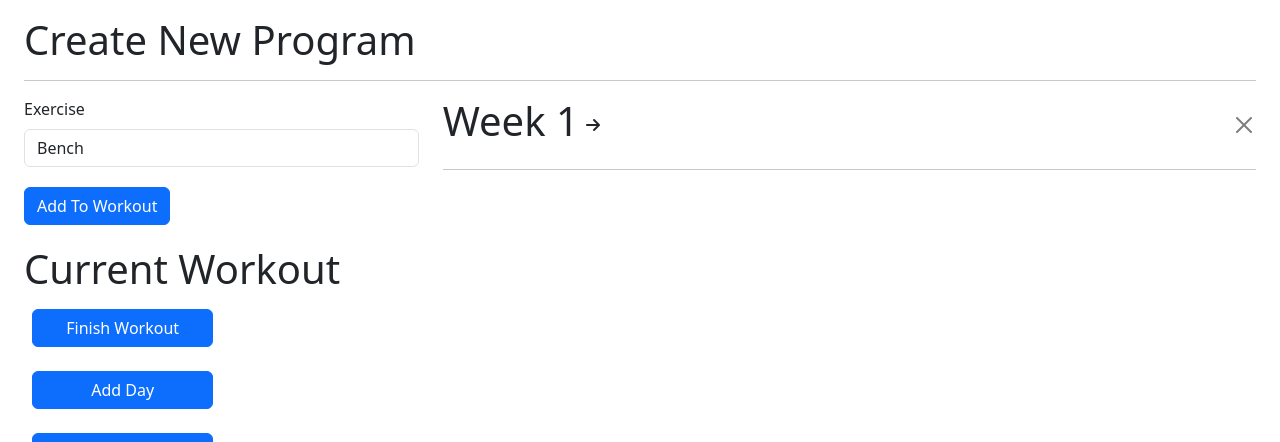
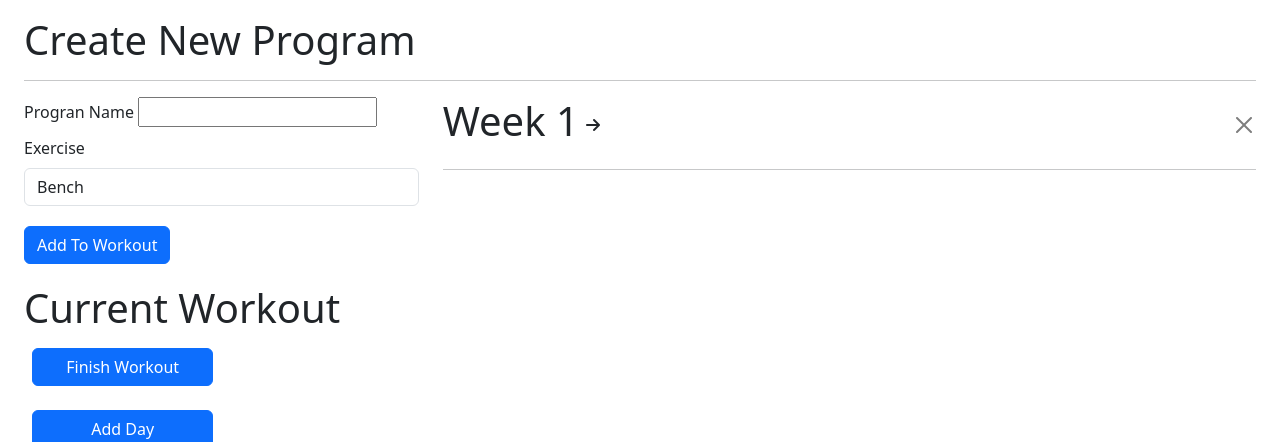
Before and after one commit to justinsorrells/boba-app, a Django app: page /create_program/ in a window 1280 px wide. Shown: the part 56-498 px from the top of the page. Run offline with Django 4.2, Linux system fonts and the light colour scheme; a user stored in the database is signed in; data comes from the database, SQL or seed files in the repository; lists and menus that the app fills with data are empty; some libraries are stand-ins or nearby versions.

Commit message:
allowing name changes to programs

```diff
--- a/WorkoutApp/forms.py
+++ b/WorkoutApp/forms.py
@@ -1,8 +1,8 @@
 from django import forms
 
 class LoginForm(forms.Form):
-    username = forms.CharField(label="Username", max_length=50)
-    password = forms.CharField(label="Password", max_length=50, widget=forms.PasswordInput())
+    username = forms.CharField(label="Username", max_length=50, widget=forms.TextInput(attrs={'class': 'form-control'}))
+    password = forms.CharField(label="Password", max_length=50, widget=forms.TextInput(attrs={'class': 'form-control', 'type': 'password'}))
 
 class ExerciseForm(forms.Form):
     exercise_name = forms.CharField(label="Exercise Name", max_length=75, widget=forms.TextInput(attrs={'class': 'form-control'}))
--- a/WorkoutApp/static/WorkoutApp/Workout.js
+++ b/WorkoutApp/static/WorkoutApp/Workout.js
@@ -108,6 +108,9 @@ function setAssignProgramEvent()
     const assignProgramButton = document.querySelector("#assignProgram");
     if (assignProgramButton)
     {
+        let data = {};
+        data["workouts"] = { ...workouts };
+        data["name"] = document.querySelector("#programName").value;
         assignProgramButton.addEventListener('click', () => {
             let url = window.location.href;
             let csrf = getCookie('csrftoken');
@@ -119,7 +122,7 @@ function setAssignProgramEvent()
                     "Content-Type": 'application/json',
                     "X-CSRFToken": csrf,
                 },
-                body: JSON.stringify(workouts),
+                body: JSON.stringify(data),
             });
         })
     }
@@ -486,7 +489,6 @@ window.addEventListener('load', () => {
     } catch (e) {
         console.error(e);
     }
-    console.log(workouts);
     displayWorkouts();
     const body = document.querySelector('body');
     body.addEventListener("keyup", (e) => {
--- a/WorkoutApp/templates/base.html
+++ b/WorkoutApp/templates/base.html
@@ -18,7 +18,7 @@
     <body class="container-fluid">
         <nav class="navbar navbar-expand-lg bg-body-tertiary">
             <div class="container-fluid">
-              <div class="collapse navbar-collapse" id="navbarNav"> <!-- this line is collapsing the navbar -->
+              <div id="navbarNav"> <!-- this line is collapsing the navbar -->
                 <ul class="navbar-nav">
                   <li class="nav-item">
                     <a class="nav-link active" href ="{% url 'index' %}">Home</a>
--- a/WorkoutApp/templates/create_program.html
+++ b/WorkoutApp/templates/create_program.html
@@ -7,6 +7,10 @@
     <hr>
     <div class="row">
         <div class="bg-body col-4 h-25 sticky-top" id="exerciseForm">
+            <div class="mb-1">
+                <label class="form-label" for="programName">Progran Name</label>
+                <input type="text" name="programName" id="programName">
+            </div>
             <div class="mb-1">
                 <label class="form-label" for="exercise">Exercise</label>
                 <select class="form-control" id="exercise" name="exercise">
--- a/WorkoutApp/views.py
+++ b/WorkoutApp/views.py
@@ -39,7 +39,7 @@ def create_program(request):
         return HttpResponseRedirect(reverse('index'))
     if request.method == "POST":
         serialized_body = json.loads(request.body)
-        Program.objects.create(program_name="New Program", program=serialized_body)
+        Program.objects.create(program_name=serialized_body["name"], program=serialized_body["workouts"])
     context = {}
     exercises = Exercise.objects.all()
     context['exercises'] = exercises
```
